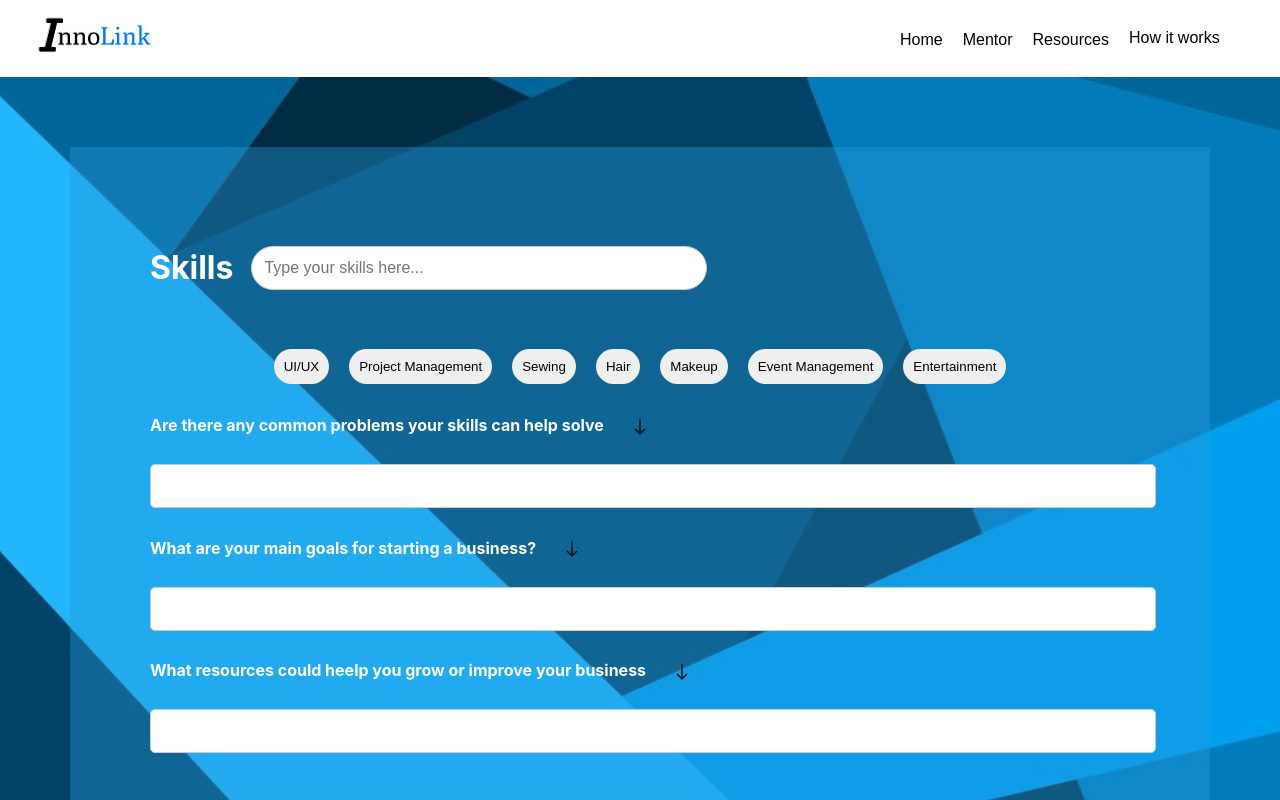
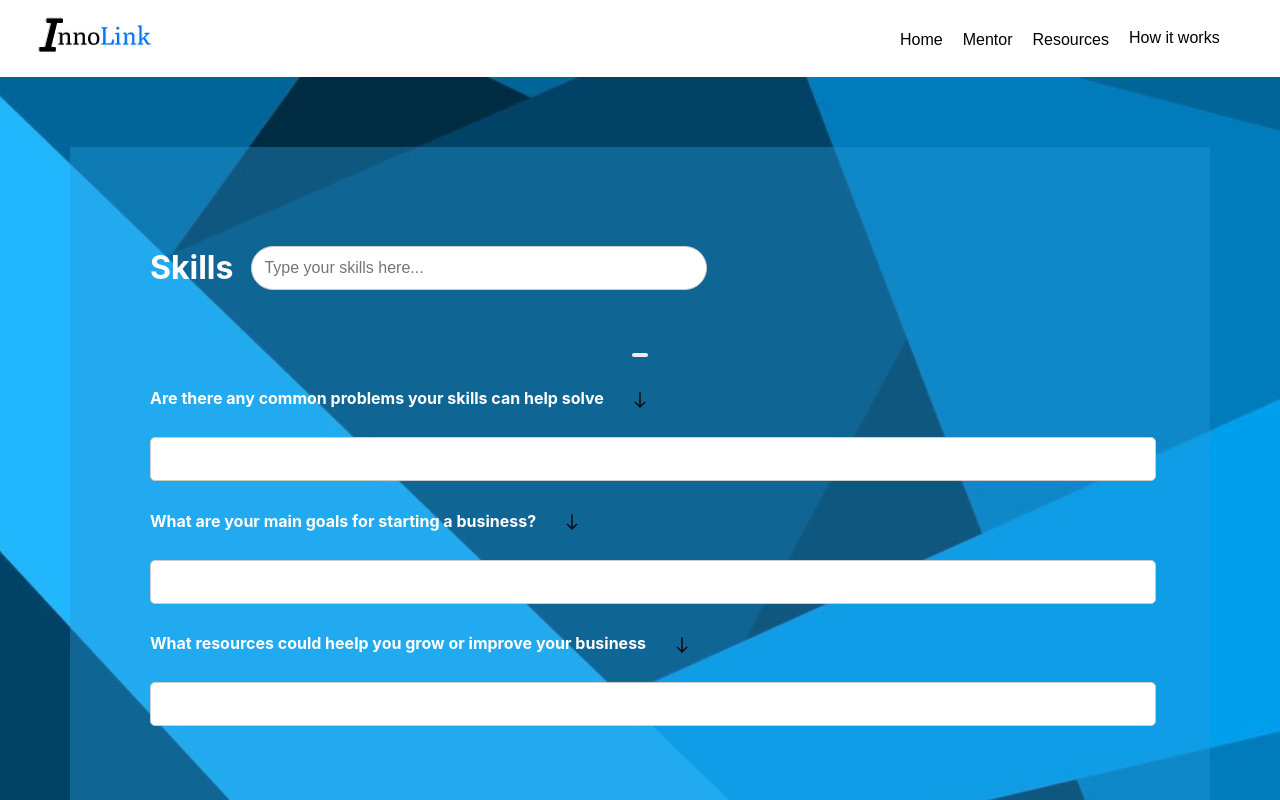
Before and after one commit to prospersibanda/Ino-Link-hackathon, a React (Create React App) app in the folder frontend/: page /skills in a window 1280 px wide. Shown: the top 800 px of the page. Built offline with nearby package versions, Linux system fonts and the light colour scheme.

Commit message:
addedd functionality to the skills page

```diff
--- a/frontend/src/components/skillsForm/skillsForm.jsx
+++ b/frontend/src/components/skillsForm/skillsForm.jsx
@@ -1,25 +1,57 @@
-import React from "react";
+import React, { useState } from "react";
 import '../../styles/skills.css'
 import arrow from '../../Assets/arrow2.png'
 
 function Skills(){
+    const [skills, setSkills] = useState(''); // State to hold the current input value
+    const [keywords, setKeywords] = useState([]); // State to hold the list of skills/keywords
+
+    // Function to handle input changes
+    const handleInputChange = (e) => {
+        setSkills(e.target.value);
+    };
+
+    // Function to handle adding a skill to the keywords list
+    const addSkill = (e) => {
+        if (e.key === 'Enter' && skills.trim() !== '') {
+            setKeywords([...keywords, skills]); // Add the skill to the array
+            setSkills(''); // Clear the input field
+        }
+    };
+ // Function to remove a skill by its index
+ const removeSkill = (indexToRemove) => {
+    setKeywords(keywords.filter((_, index) => index !== indexToRemove));
+};
+
+
+
+
     return(
         <>
         <div className="skill-home">
             <div className="skill-inside">
      <div className="skill-search">
         <h1 className="skill-heading">Skills</h1>
-        <input type="text" placeholder="Type your skills here..." />
+        <input type="text"
+        placeholder="Type your skills here..."
+        value={skills}
+        onChange={handleInputChange}
+        onKeyDown={addSkill}
+         />
      </div>
 
      <div className="keywords">
-        <button>UI/UX</button>
-        <button>Project Management</button>
-        <button>Sewing</button>
-        <button>Hair</button>
-        <button>Makeup</button>
-        <button>Event Management</button>
-        <button>Entertainment</button>
+        <button>
+     {keywords.map((keyword, index) => (
+     <span key={index} className="keyword">
+         {keyword}
+         <button className="remove-button" onClick={() => removeSkill(index)}>
+                 &times;
+                </button>
+     </span>
+    ))}
+    </button>
+
      </div>
 
      <div className="skills-ques">
--- a/frontend/src/styles/skills.css
+++ b/frontend/src/styles/skills.css
@@ -19,12 +19,13 @@
     border-radius: 30px;
 }
 .keywords button{
-   padding: 10px;
+   padding: 2px 8px;
    margin: 10px;
    border-radius: 20px;
    border: none;
    font-weight: light;
 }
+
 
 
 .skill-heading {
```
